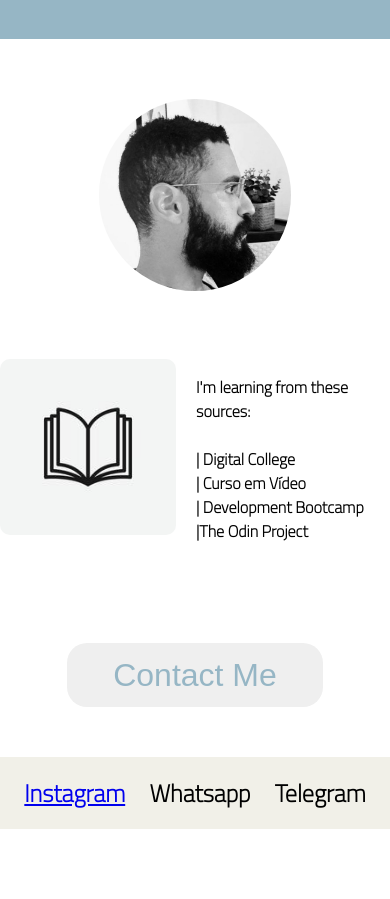
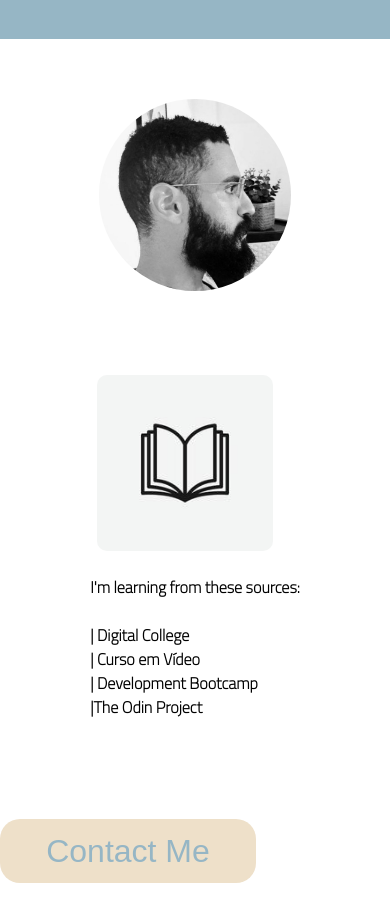
Before and after one commit to RafaellSerra/curriculum, a plain HTML site: page index.html in a window 390 px wide. Shown: the part 201-1100 px from the top of the page. Before the commit the page ends 1036 px from the top, so only its background shows below. Drawn offline with Linux system fonts and the light colour scheme.

Commit message:
Add files via upload

```diff
--- a/index.html
+++ b/index.html
@@ -50,22 +50,18 @@
   </div>
 
   <!-- button -->
-  <div class="button">
-    <a href="https://www.instagram.com/rafaellserra_">
-      <button>Contact Me</button>
+  <div class="container">
+    <button class="button">Contact Me</button>
     </a>
-
+    </div>
   </div>
 
 
   <!-- Footer ------------------------------------------------------------>
   <footer>
-    <a href="https://www.instagram.com/rafaellserra_">
-    <p>Instagram</p></a>
-    <!-- spaces -->
-
-    <p>Whatsapp</p>
-    <p>Telegram</p>
+    <div class="item">Item 1</div>
+    <div class="item">Item 2</div>
+    <div class="item">Item 3</div>
   </footer>
 
 
--- a/style.css
+++ b/style.css
@@ -33,6 +33,7 @@ body{
   margin-bottom:100px;
   background-color:white;
 }
+
 .profile>img{
 border-radius:50%;
 height: 12em;
@@ -47,15 +48,15 @@ justify-content: center;
   justify-content: center;
   font-family: Titillium Web;
   font-weight: bold;
+}
 
-}
 .info>img{
   float:left;
   height:11em;
   margin-right:20px;
   border-radius: 10px;
+}
 
-}
 .info>br{
   margin-top: 100px;
   margin-bottom: 100px;
@@ -63,32 +64,37 @@ justify-content: center;
   text-align:center;
 }
 
+@media (max-width: 768px) {
+  .info {
+      flex-direction: column;
+      align-items: center;
+  }
+}
 
+---------------------------------------
 .button{
   display: flex;
   flex-direction:row;
   width:100%;
   justify-content: center;
+  align-items:center;
+  height:100vh;
+}
+
+.button{
   text-decoration: none;
-
-
-}
-button{
-  display:flex;
-  flex-direction:row;
-  align-items:center;
-  justify-content: center;
   margin-top:100px;
   color:#96B6C5;
-  background:EEE0C9;
+  background:#EEE0C9;
   border-radius: 20px;
-  height: 2em ;
+  height: 2em;
   width: 8em;
   font-size:2em;
   border: none;
-  display: inline-block;
-}
+  }
 
+
+/* /* FOOTER */
 footer{
   display: flex;
   flex-direction:row;
@@ -102,3 +108,12 @@ footer{
   margin-top: 50px;
   font-family: Titillium Web;
 }
+
+@media (max-width: 768px) {
+  footer{
+      flex-direction: column;
+      align-items: center;
+      height:6em;
+      justify-content: center;
+  }
+}
```
